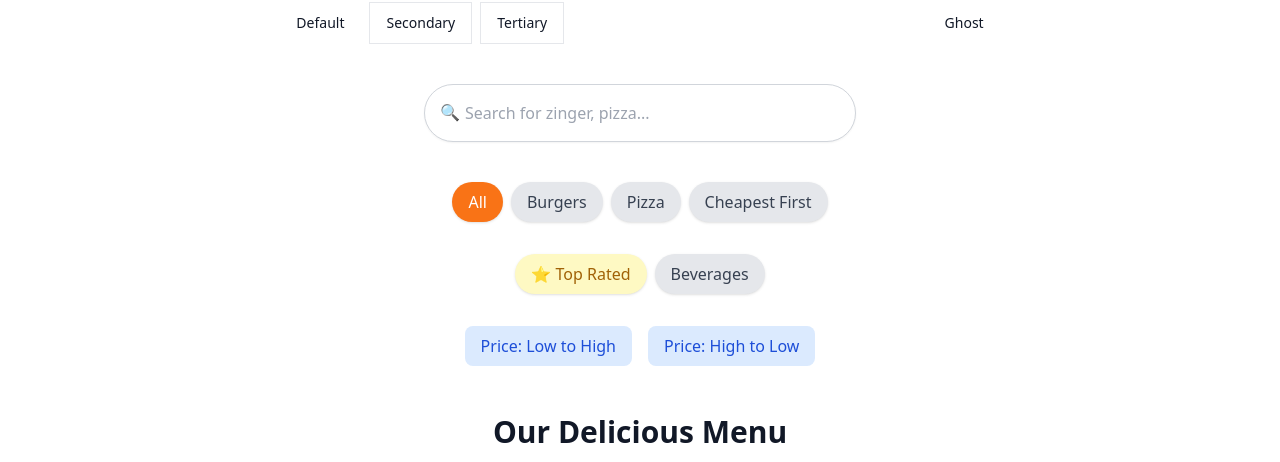
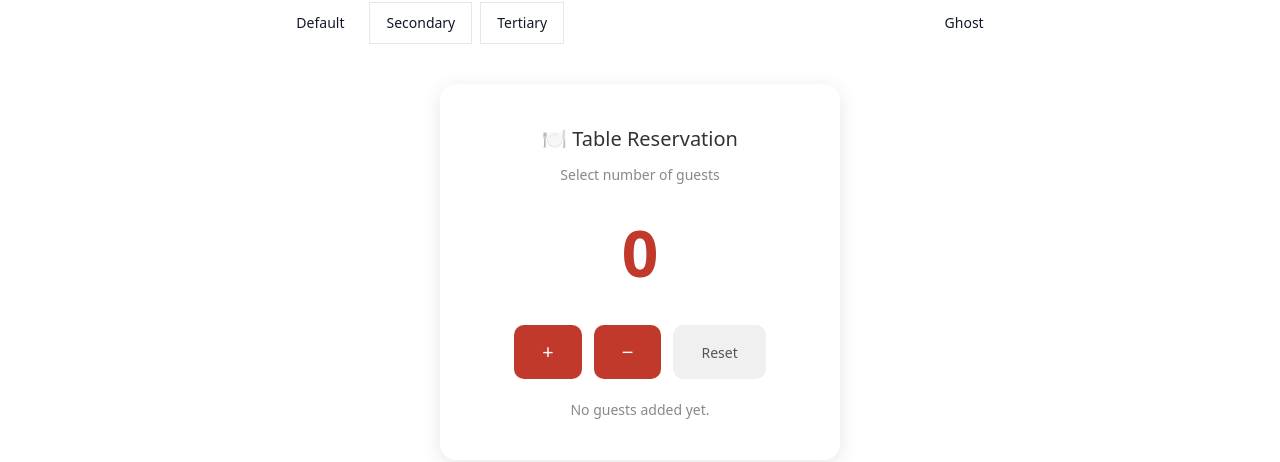
Before and after one commit to ahadn930-afk/EatAllResturant, a React (Vite) app: page / in a window 1280 px wide. Shown: the part 490-952 px from the top of the page. Built offline with nearby package versions, Linux system fonts and the light colour scheme.

Commit message:
Lab-07 Add guest counter using use state

```diff
--- a/src/components/pages/HomePage.jsx
+++ b/src/components/pages/HomePage.jsx
@@ -1,6 +1,7 @@
 // src/components/pages/HomePage.jsx
 import { useState, useEffect } from "react";
 import { Link } from "react-router-dom";
+import Counter from "../views/HomeView/counter";
 
 const HomePage = () => {
   const [menuItems, setMenuItems] = useState([]);
@@ -133,6 +134,7 @@ const HomePage = () => {
 
   return (
     <div className="bg-white dark:bg-gray-900 text-gray-900 dark:text-white transition-colors duration-300">
+
       {/* Cart Button */}
       <div className="fixed top-14 right-1 z-50">
         <button className="bg-red-500 text-white px-6 py-3 rounded-full shadow-lg font-bold">
@@ -183,6 +185,7 @@ const HomePage = () => {
         <button type="button" className="text-white bg-dark box-border border border-transparent hover:bg-dark-strong focus:ring-4 focus:ring-neutral-tertiary shadow-xs font-medium leading-5 rounded-base text-sm px-4 py-2.5 focus:outline-none">Dark</button>
         <button type="button" className="text-heading bg-transparent box-border border border-transparent hover:bg-neutral-secondary-medium focus:ring-4 focus:ring-neutral-tertiary font-medium leading-5 rounded-base text-sm px-4 py-2.5 focus:outline-none">Ghost</button>
       </div>
+      <Counter />
 
       {/* Search Bar */}
       <div className="max-w-md mx-auto my-10 px-2">
@@ -320,6 +323,7 @@ const HomePage = () => {
             </div>
           </div>
         </div>
+
       )}
     </div>
   );
--- /dev/null
+++ b/src/components/views/HomeView/counter.jsx
@@ -0,0 +1,86 @@
+import { useState } from "react";
+
+function Counter() {
+  const [guests, setGuests] = useState(0);
+
+  return (
+    <div style={{
+      textAlign: "center",
+      padding: "40px 20px",
+      margin: "40px auto",
+      maxWidth: "400px",
+      borderRadius: "16px",
+      boxShadow: "0 4px 20px rgba(0,0,0,0.1)",
+      backgroundColor: "#fff",
+    }}>
+      <h2 style={{ fontSize: "20px", color: "#333", marginBottom: "10px" }}>
+        🍽️ Table Reservation
+      </h2>
+
+      <p style={{ color: "#888", fontSize: "14px", marginBottom: "20px" }}>
+        Select number of guests
+      </p>
+
+      <div style={{
+        fontSize: "64px",
+        fontWeight: "bold",
+        color: "#c0392b",
+        margin: "10px 0 24px",
+      }}>
+        {guests}
+      </div>
+
+      <div style={{ display: "flex", justifyContent: "center", gap: "12px", flexWrap: "wrap" }}>
+        <button
+          onClick={() => setGuests(guests + 1)}
+          style={{
+            padding: "12px 28px",
+            fontSize: "20px",
+            backgroundColor: "#c0392b",
+            color: "#fff",
+            border: "none",
+            borderRadius: "10px",
+            cursor: "pointer",
+          }}>
+          +
+        </button>
+
+        <button
+          onClick={() => { if (guests > 0) setGuests(guests - 1); }}
+          style={{
+            padding: "12px 28px",
+            fontSize: "20px",
+            backgroundColor: "#c0392b",
+            color: "#fff",
+            border: "none",
+            borderRadius: "10px",
+            cursor: "pointer",
+          }}>
+          −
+        </button>
+
+        <button
+          onClick={() => setGuests(0)}
+          style={{
+            padding: "12px 28px",
+            fontSize: "14px",
+            backgroundColor: "#f0f0f0",
+            color: "#555",
+            border: "none",
+            borderRadius: "10px",
+            cursor: "pointer",
+        }}>
+        Reset
+        </button>
+    </div>
+
+    <p style={{ marginTop: "20px", fontSize: "14px", color: "#888" }}>
+        {guests === 0
+        ? "No guests added yet."
+        : `Table for ${guests} guest${guests > 1 ? "s" : ""} booked!`}
+    </p>
+    </div>
+);
+}
+
+export default Counter;
```
